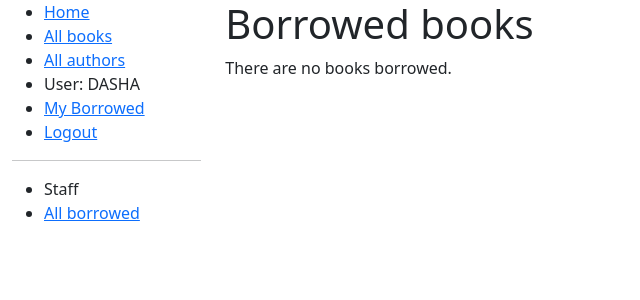
After one commit to gr421nidan/django-LocalLibrary, a Django app: page /catalog/mybooks/ in a window 1280 px wide. The commit adds this page. Shown: the top 300 px of the page, without its empty margins (0-640 px from the left). Run offline with Django 3.2, Linux system fonts and the light colour scheme; a user stored in the database is signed in; data comes from the database, SQL or seed files in the repository; both versions use the stored data as it was after the commit.

Commit message:
add file

```diff
--- a/locallibrary/catalog/admin.py
+++ b/locallibrary/catalog/admin.py
@@ -27,6 +27,7 @@ class BookAdmin(admin.ModelAdmin):
 # Register the Admin classes for BookInstance using the decorator
 @admin.register(BookInstance)
 class BookInstanceAdmin(admin.ModelAdmin):
+    list_display = ('book', 'status', 'borrower', 'due_back', 'id')
     list_filter = ('status', 'due_back')
 
     fieldsets = (
--- a/locallibrary/catalog/templates/base_generic.html
+++ b/locallibrary/catalog/templates/base_generic.html
@@ -24,7 +24,27 @@
                 <li><a href="{% url 'index' %}">Home</a></li>
                 <li><a href="{% url 'books' %}">All books</a></li>
                 <li><a href="{% url 'authors' %}">All authors</a></li>
+            {% if user.is_authenticated %}
+                <li>User: {{ user.get_username }}</li>
+
+                 <li><a href="{% url 'my-borrowed' %}">My Borrowed</a></li>
+
+                <li><a href="{% url 'logout' %}?next={{ request.path }}">Logout</a></li>
+            {% else %}
+                <li><a href="{% url 'login' %}?next={{ request.path }}">Login</a></li>
+            {% endif %}
             </ul>
+
+           {% if user.is_staff %}
+           <hr>
+           <ul class="sidebar-nav">
+           <li>Staff</li>
+           {% if perms.catalog.can_mark_returned %}
+           <li><a href="{% url 'all-borrowed' %}">All borrowed</a></li>
+           {% endif %}
+           </ul>
+            {% endif %}
+
           {% endblock %}
         </div>
         <div class="col-sm-10 ">{% block content %}{% endblock %}{% block pagination %}
--- /dev/null
+++ b/locallibrary/catalog/templates/catalog/bookinstance_list_borrowed_user.html
@@ -0,0 +1,19 @@
+{% extends "base_generic.html" %}
+
+{% block content %}
+    <h1>Borrowed books</h1>
+
+    {% if bookinstance_list %}
+    <ul>
+
+      {% for bookinst in bookinstance_list %}
+      <li class="{% if bookinst.is_overdue %}text-danger{% endif %}">
+        <a href="{% url 'book-detail' bookinst.book.pk %}">{{ bookinst.book.title }}</a> ({{ bookinst.due_back }})
+      </li>
+      {% endfor %}
+    </ul>
+
+    {% else %}
+      <p>There are no books borrowed.</p>
+    {% endif %}
+{% endblock %}
--- a/locallibrary/catalog/urls.py
+++ b/locallibrary/catalog/urls.py
@@ -8,4 +8,10 @@ urlpatterns = [
     path('book/<int:pk>', views.BookDetailView.as_view(), name='book-detail'),
     path('authors/', views.AuthorListView.as_view(), name='authors'),
     path('author/<int:pk>', views.AuthorDetailView.as_view(), name='author-detail'),
+    path('mybooks/', views.LoanedBooksByUserListView.as_view(), name='my-borrowed'),
 ]
+
+urlpatterns += [
+    path('mybooks/', views.LoanedBooksByUserListView.as_view(), name='my-borrowed'),
+    path(r'borrowed/', views.LoanedBooksAllListView.as_view(), name='all-borrowed'),  # Added for challenge
+]
--- a/locallibrary/catalog/views.py
+++ b/locallibrary/catalog/views.py
@@ -39,7 +39,6 @@ class BookDetailView(generic.DetailView):
     model = Book
 
 
-
 class AuthorListView(generic.ListView):
     """Generic class-based list view for a list of authors."""
     model = Author
@@ -49,3 +48,38 @@ class AuthorListView(generic.ListView):
 class AuthorDetailView(generic.DetailView):
     """Generic class-based detail view for an author."""
     model = Author
+
+
+from django.contrib.auth.mixins import LoginRequiredMixin
+
+
+from django.contrib.auth.mixins import LoginRequiredMixin
+
+
+class LoanedBooksByUserListView(LoginRequiredMixin, generic.ListView):
+    """Generic class-based view listing books on loan to current user."""
+    model = BookInstance
+    template_name = 'catalog/bookinstance_list_borrowed_user.html'
+    paginate_by = 10
+
+    def get_queryset(self):
+        return (
+            BookInstance.objects.filter(borrower=self.request.user)
+            .filter(status__exact='o')
+            .order_by('due_back')
+        )
+
+
+# Added as part of challenge!
+from django.contrib.auth.mixins import PermissionRequiredMixin
+
+
+class LoanedBooksAllListView(PermissionRequiredMixin, generic.ListView):
+    """Generic class-based view listing all books on loan. Only visible to users with can_mark_returned permission."""
+    model = BookInstance
+    permission_required = 'catalog.can_mark_returned'
+    template_name = 'catalog/bookinstance_list_borrowed_all.html'
+    paginate_by = 10
+
+    def get_queryset(self):
+        return BookInstance.objects.filter(status__exact='o').order_by('due_back')
```
Also changed, not shown: locallibrary/catalog/models.py (+14 -0 lines), locallibrary/catalog/templates/catalog/book_renew_librarian.html (added, +15 -0 lines), locallibrary/catalog/templates/catalog/bookinstance_list_borrowed_all.html (added, +19 -0 lines), locallibrary/db.sqlite3.
